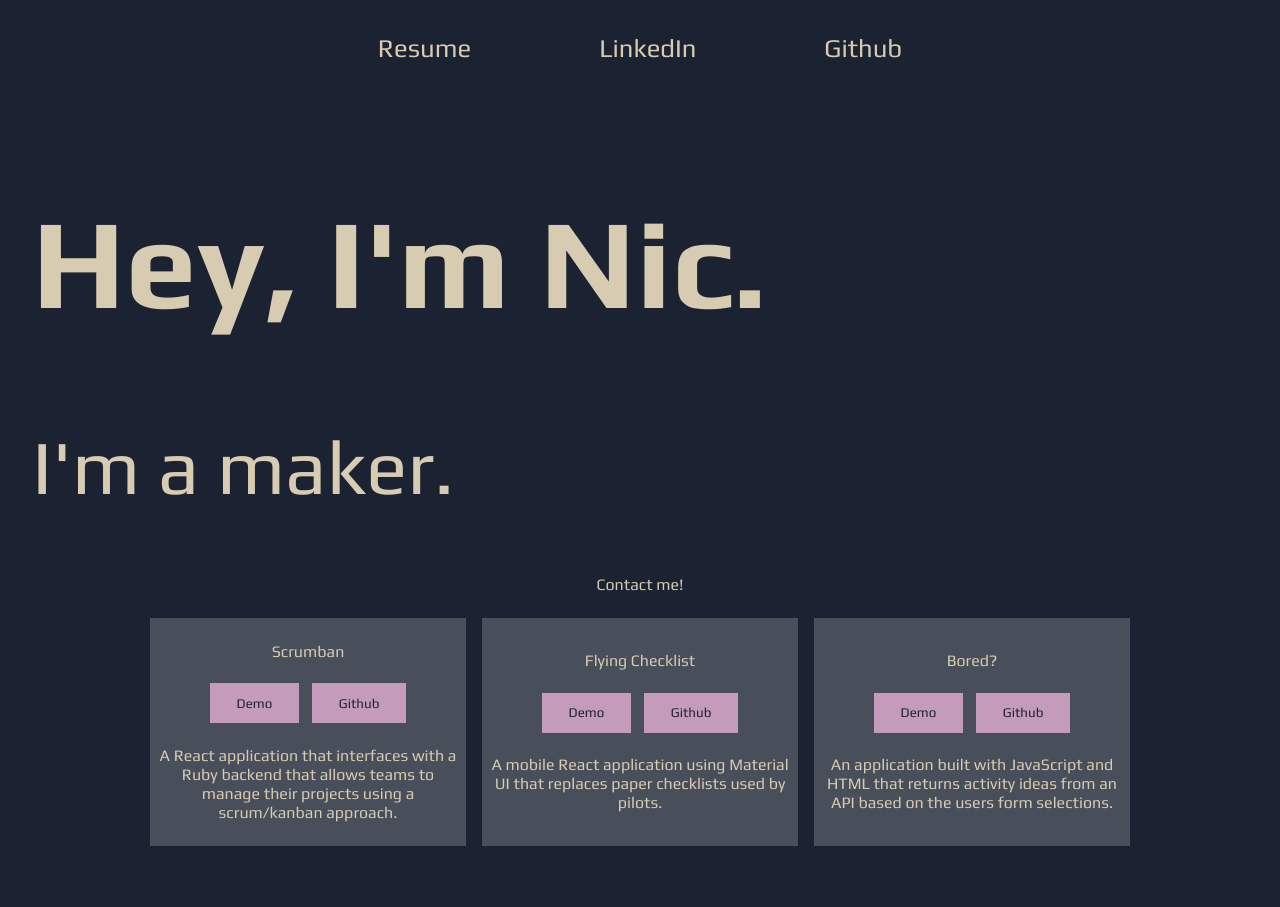
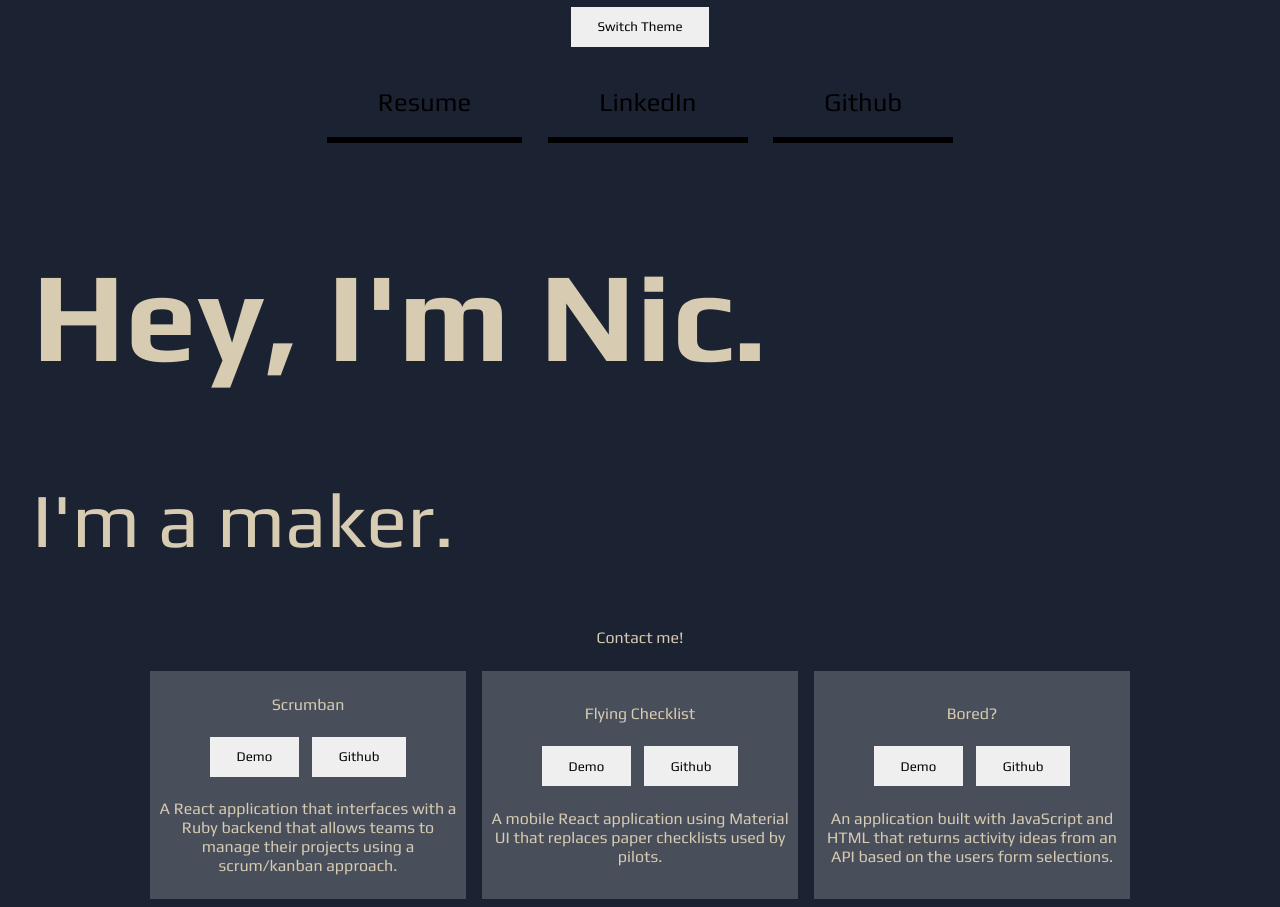
Before and after one commit to NicMortelliti/portfolio, a React (Create React App) app: page / in a window 1280 px wide. Before the commit the page ends 854 px from the top, so only its background shows below. Built offline with nearby package versions, Linux system fonts and the light colour scheme.

Commit message:
Add basic theme switching

```diff
--- a/src/components/App.js
+++ b/src/components/App.js
@@ -1,3 +1,7 @@
+import React, { useState, useEffect } from "react";
+import { ThemeProvider } from "styled-components";
+import { GlobalStyles } from "./GlobalStyles";
+import { lightTheme, darkTheme } from "./Themes";
 import "../style/App.css";
 
 // Import components
@@ -7,13 +11,23 @@ import Navbar from "./Navbar";
 import Portfolio from "./Portfolio";
 
 function App() {
+  const [theme, setTheme] = useState("light");
+  const themeToggler = () => {
+    theme === "light" ? setTheme("dark") : setTheme("light");
+  };
   return (
+    <ThemeProvider theme={theme === "light" ? lightTheme : darkTheme}>
+      <>
+        <GlobalStyles />
         <div className="App">
+          <button onClick={themeToggler}>Switch Theme</button>
           <Navbar />
           <HeroAbout />
           <CallToAction />
           <Portfolio />
         </div>
+      </>
+    </ThemeProvider>
   );
 }
 
--- /dev/null
+++ b/src/components/GlobalStyles.js
@@ -0,0 +1,9 @@
+import { createGlobalStyle} from "styled-components"
+export const GlobalStyles = createGlobalStyle`
+  body {
+    background: ${({ theme }) => theme.body};
+    color: ${({ theme }) => theme.text};
+    font-family: Tahoma, Helvetica, Arial, Roboto, sans-serif;
+    transition: all 0.50s linear;
+  }
+  `
--- a/src/style/App.css
+++ b/src/style/App.css
@@ -6,12 +6,12 @@
   --ten-color: rgba(215, 204, 177, 1);
 }
 
-body {
+/* body {
   background: var(--sixty-color);
-}
+} */
 
 * {
-  color: var(--ten-color);
+  /* color: var(--ten-color); */
   font-family: "Play";
   font-weight: 400;
 }
@@ -52,9 +52,9 @@ body {
 }
 
 button {
-  background: var(--thirty-color);
+  /* background: var(--thirty-color); */
   border-style: none;
-  color: var(--sixty-color);
+  /* color: var(--sixty-color); */
   cursor: pointer;
   height: 3em;
   margin: 0.5em;
@@ -64,13 +64,15 @@ button {
 
 .social {
   background: none;
-  border-bottom: 0.5vw solid var(--sixty-color); /* Prevents page content dipping when button hovered*/
-  color: var(--ten-color);
+  /* border-bottom: 0.5vw solid var(--sixty-color); Prevents page content dipping when button hovered */
+  border-bottom: 0.5vw solid; /* Prevents page content dipping when button hovered*/
+  /* color: var(--ten-color); */
   font-size: 2vw;
 }
 
 .social:hover {
-  border-bottom: 0.5vw solid var(--ten-color);
+  /* border-bottom: 0.5vw solid var(--ten-color); */
+  border-bottom: 0.5vw solid;
 }
 
 img {
```
Lines whose indentation alone changed are shown as unchanged.
